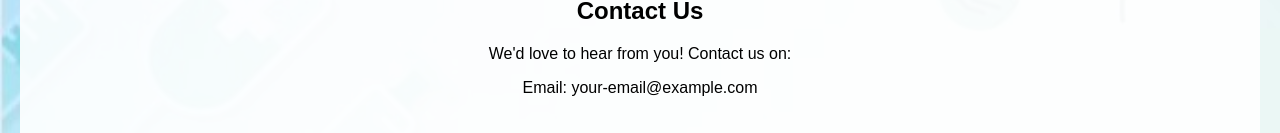
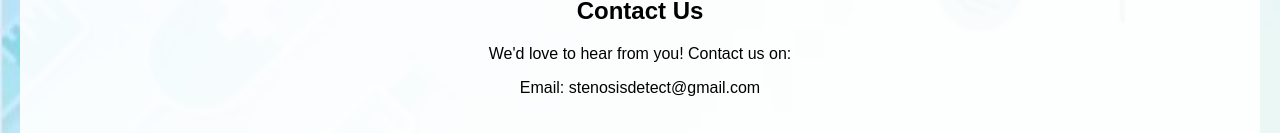
Before and after one commit to vaishu91/LSS_Detection, a React (Create React App) app: page / in a window 1280 px wide. Shown: the part 2383-2516 px from the top of the page. Built offline with nearby package versions, Linux system fonts and the light colour scheme.

Commit message:
contacts updated

```diff
--- a/src/components/Contact.js
+++ b/src/components/Contact.js
@@ -5,7 +5,7 @@ const Contact = () => {
     <section id="contact" style={styles.section}>
       <h2>Contact Us</h2>
       <p>We'd love to hear from you! Contact us on:</p>
-      <p>Email: your-email@example.com</p>
+      <p>Email: stenosisdetect@gmail.com</p>
     </section>
   );
 };
```
